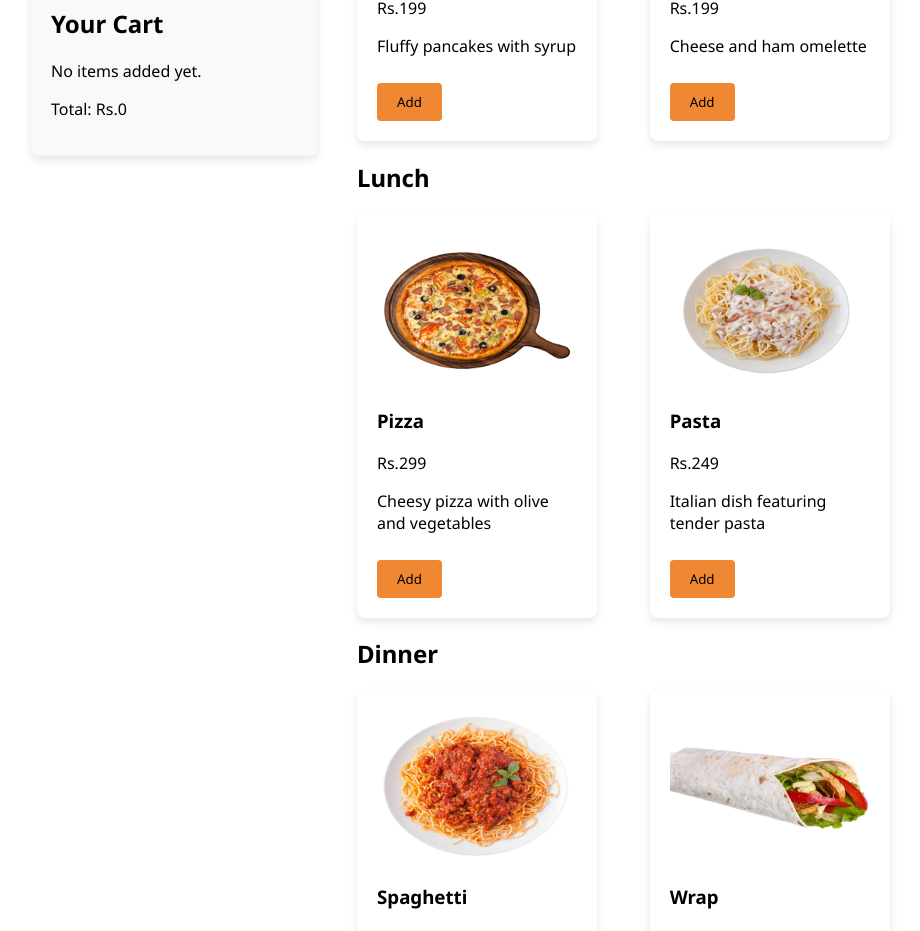
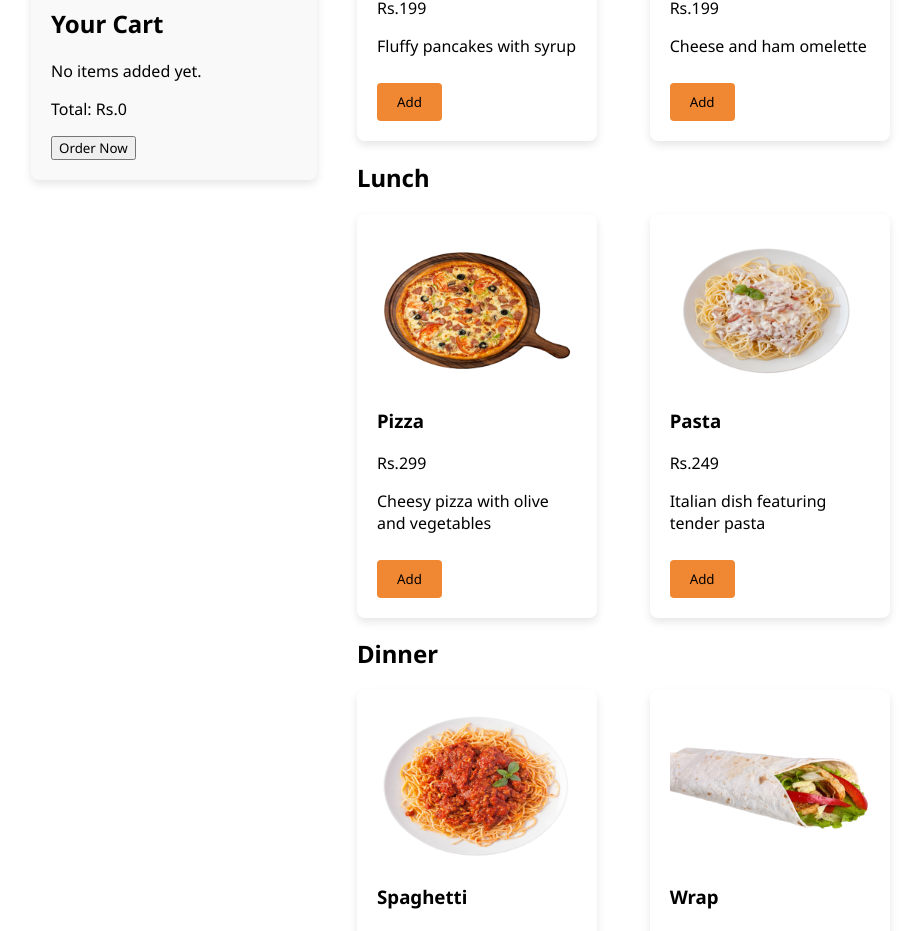
Before and after one commit to Jasmeen2909/restaurant_website, a React (Vite) app in the folder Frontend/: page /order in a window 1280 px wide. Shown: the part 798-1729 px from the top of the page, without its empty margins (17-937 px from the left). Built offline with nearby package versions, Linux system fonts and the light colour scheme.

Commit message:
Update Order.jsx

```diff
--- a/Frontend/src/components/Order.jsx
+++ b/Frontend/src/components/Order.jsx
@@ -1,19 +1,62 @@
-import React, { useState } from 'react'
-import Navbar from './Navbar'
-import Footer from './Footer'
-import order_img from "../assets/order_img.png"
-import './Order.css'
-import omlet from "../assets/omlet.png"
-import pancakes from "../assets/pancakes.png"
-import pizza from "../assets/Pizza.png"
-import pasta from "../assets/pasta.png"
-import spaghetti from "../assets/spaghetti.png"
-import wrap from "../assets/wrap.png"
-import smoothie from "../assets/smoothie.png"
-import hotcoffee from "../assets/hot coffee.png"
+import React, { useState } from 'react';
+import Navbar from './Navbar';
+import Footer from './Footer';
+import order_img from "../assets/order_img.png";
+import './Order.css';
+import omlet from "../assets/omlet.png";
+import pancakes from "../assets/pancakes.png";
+import pizza from "../assets/Pizza.png";
+import pasta from "../assets/pasta.png";
+import spaghetti from "../assets/spaghetti.png";
+import wrap from "../assets/wrap.png";
+import smoothie from "../assets/smoothie.png";
+import hotcoffee from "../assets/hot coffee.png";
+import { useNavigate } from 'react-router-dom';
 
 const Order = () => {
     const [cart, setCart] = useState([]);
+    const navigate = useNavigate();
+
+    const handleOrderNow = async () => {
+        const userData = localStorage.getItem('userdata');
+        if (!userData) {
+            navigate('/login');
+        } else {
+            const user = JSON.parse(userData);
+            const orderData = {
+                userId: user._id,
+                items: cart.map(item => ({
+                    itemid: item.id, // Item ID
+                    title: item.title, // Include title
+                    price: item.price, // Include price
+                    quantity: item.quantity // Quantity
+                }))
+            };
+
+            try {
+                const response = await fetch('http://localhost:8800/api/order/placeOrder', {
+                    method: 'POST',
+                    headers: {
+                        'Content-Type': 'application/json',
+                    },
+                    body: JSON.stringify(orderData),
+                });
+
+                const result = await response.json();
+                if (response.ok) {
+                    alert('Order placed successfully!');
+                    setCart([]); // Clear the cart
+                } else {
+                    alert(`Error: ${result.message}`);
+                }
+            } catch (error) {
+                console.error('Error placing order:', error);
+                alert('An error occurred while placing the order.');
+            }
+        }
+    };
+
+
 
     const menuItems = {
         breakfast: [
@@ -92,9 +135,9 @@ const Order = () => {
                                     </li>
                                 ))}
                             </ul>
-
                         )}
                         <p>Total: Rs.{cart.reduce((total, item) => total + item.price * item.quantity, 0)}</p>
+                        <button className='order_button' onClick={handleOrderNow}>Order Now</button>
                     </div>
                 </div>
 
@@ -120,7 +163,7 @@ const Order = () => {
             </div>
             <Footer />
         </div>
-    )
-}
+    );
+};
 
-export default Order
+export default Order;
```
Lines whose indentation alone changed are shown as unchanged.
